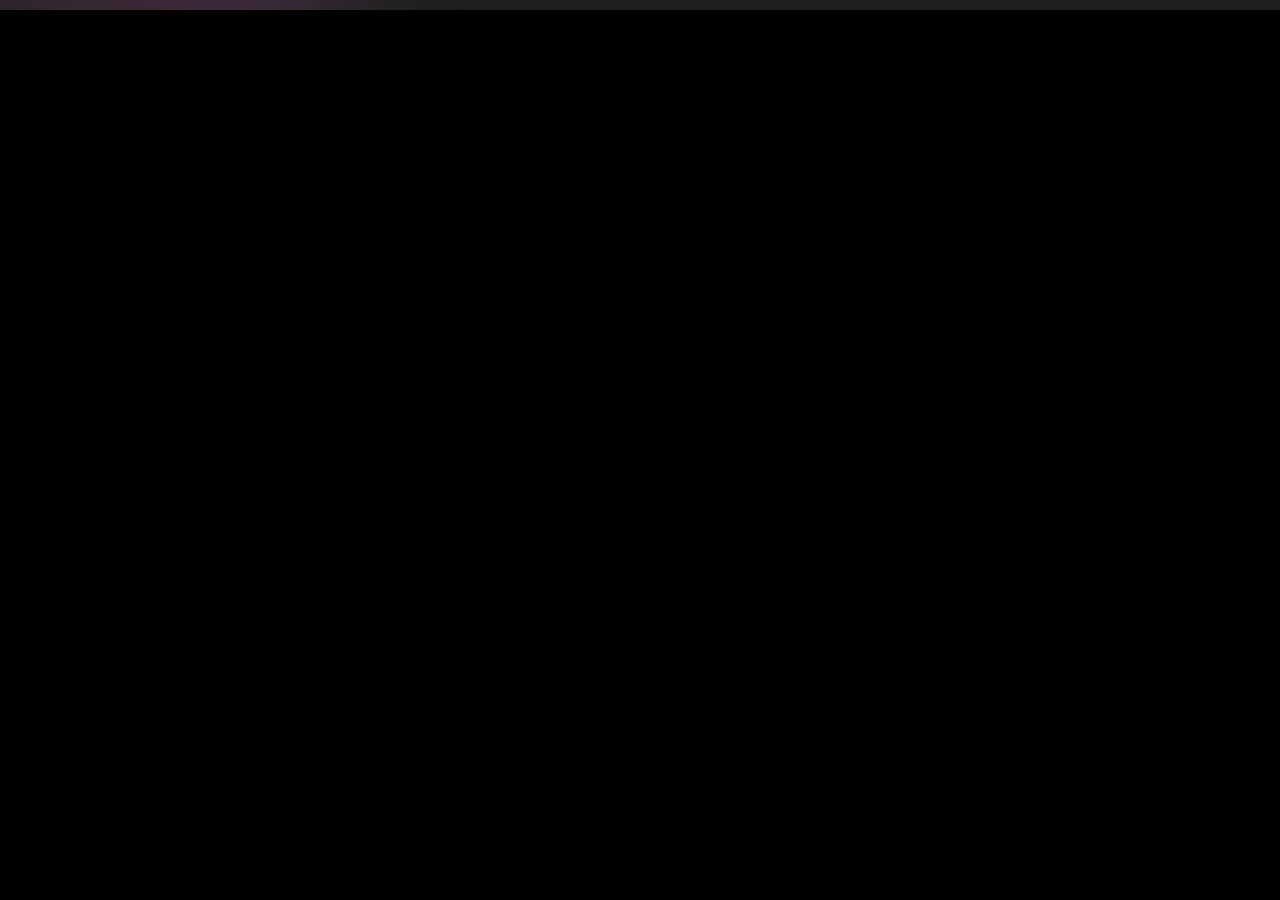
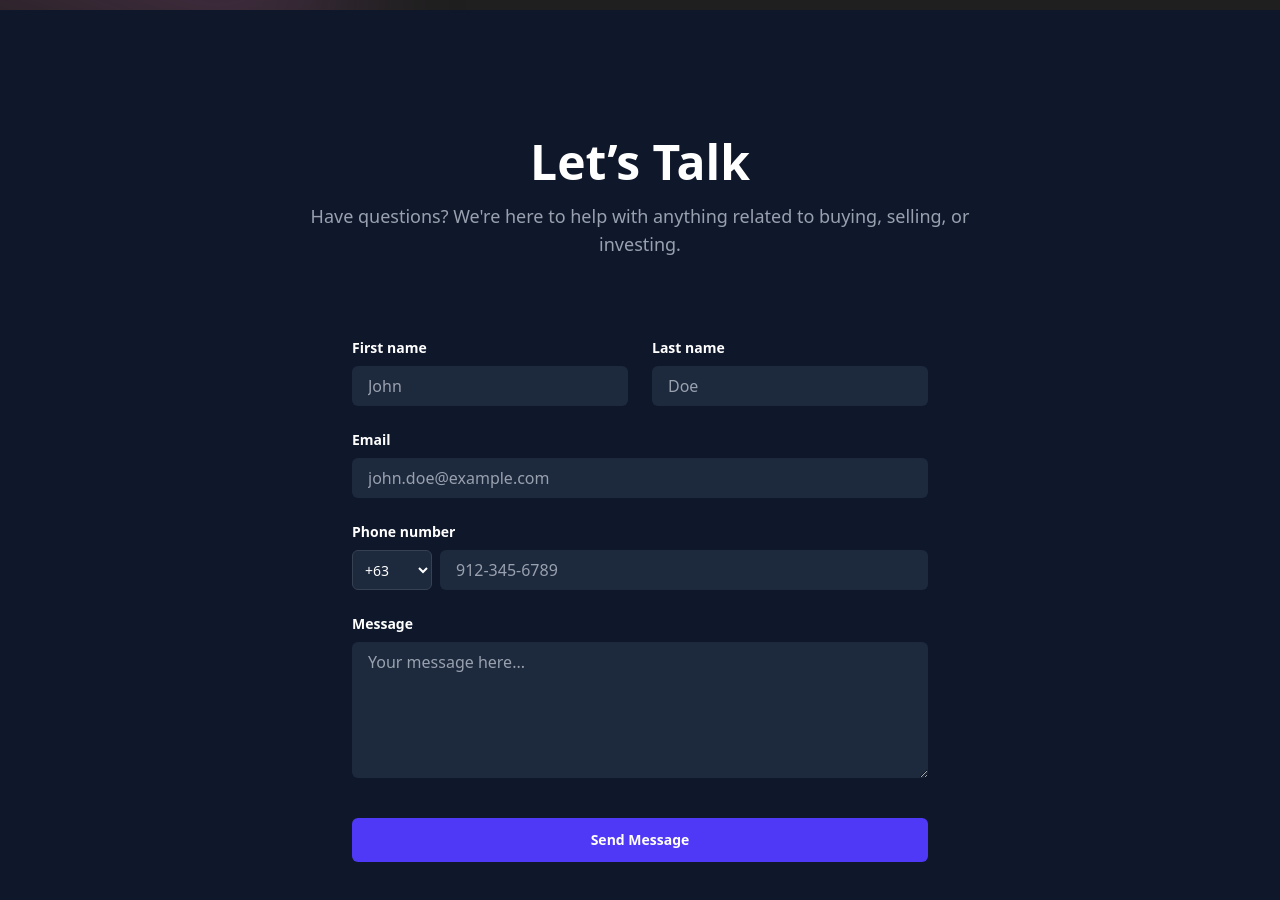
Before and after one commit to khianvictorycalderon/Rolya, a React (Vite) app: page / in a window 1280 px wide. Shown: the part 6060-6960 px from the top of the page. Before the commit the page ends 6070 px from the top, so only its background shows below. Built offline with nearby package versions, Linux system fonts and the light colour scheme; grey boxes are pictures that could not be loaded.

Commit message:
Added contact us

```diff
--- a/src/App.tsx
+++ b/src/App.tsx
@@ -7,6 +7,7 @@ import { slideToID } from "./Utility";
 import TalkAgent from "./static_components/talk_agent";
 import ServiceOffers from "./static_components/service_offer";
 import AboutUs from "./static_components/about";
+import ContactUs from "./static_components/contact";
 
 // Only show alert on production so that I won't be annoyed in development
 const isProduction = process.env.NODE_ENV === "production";
@@ -36,7 +37,7 @@ export default function App() {
           { Label: "Rent", OnClick: () => slideToID("rental_listing") },
           { Label: "Invest", OnClick: () => slideToID("investment_listing") },
           { Label: "Service", OnClick: () => slideToID("service") },
-          { Label: "Contact", OnClick: () => alert("Contact us") },
+          { Label: "Contact", OnClick: () => slideToID("contact") },
         ]}
       />
 
@@ -299,6 +300,9 @@ export default function App() {
 
         <div id="about"/>
         <AboutUs/>
+
+        <div id="contact"/>
+        <ContactUs/>
     </>
   )
 }
--- /dev/null
+++ b/src/static_components/contact.tsx
@@ -0,0 +1,173 @@
+// Reused from previous project "Coffee Vup"
+import { useState, type FormEvent } from "react";
+
+export default function ContactUs() {
+  const [formData, setFormData] = useState({
+    firstName: "",
+    lastName: "",
+    email: "",
+    phone: "",
+    message: "",
+  });
+
+  const [errors, setErrors] = useState({
+    firstName: "",
+    lastName: "",
+    email: "",
+    phone: "",
+    message: "",
+  });
+
+  const validate = () => {
+    const newErrors = {
+      firstName: "",
+      lastName: "",
+      email: "",
+      phone: "",
+      message: "",
+    };
+
+    const emailRegex = /^[^\s@]+@[^\s@]+\.[^\s@]+$/;
+    const phoneRegex = /^[0-9\-+()\s]{7,20}$/;
+
+    if (!formData.firstName.trim()) newErrors.firstName = "First name is required.";
+    if (!formData.lastName.trim()) newErrors.lastName = "Last name is required.";
+    if (!formData.email.trim()) newErrors.email = "Email is required.";
+    else if (!emailRegex.test(formData.email)) newErrors.email = "Invalid email format.";
+    if (!formData.phone.trim()) newErrors.phone = "Phone number is required.";
+    else if (!phoneRegex.test(formData.phone)) newErrors.phone = "Invalid phone number.";
+    if (!formData.message.trim()) newErrors.message = "Message is required.";
+
+    setErrors(newErrors);
+
+    return Object.values(newErrors).every((val) => val === "");
+  };
+
+  const handleChange = (e: React.ChangeEvent<HTMLInputElement | HTMLTextAreaElement>) => {
+    setFormData({ ...formData, [e.target.name]: e.target.value });
+  };
+
+  const handleSubmit = (e: FormEvent<HTMLFormElement>) => {
+    e.preventDefault();
+    if (!validate()) return;
+    alert("Form submitted successfully!");
+    setFormData({ firstName: "", lastName: "", email: "", phone: "", message: "" });
+    setErrors({ firstName: "", lastName: "", email: "", phone: "", message: "" });
+  };
+
+  return (
+    <div id="contact" className="bg-slate-900 px-6 py-24 sm:py-32 lg:px-8">
+      <div className="mx-auto max-w-2xl text-center">
+        <h2 className="text-4xl font-semibold text-white sm:text-5xl">Let’s Talk</h2>
+        <p className="mt-4 text-lg text-gray-400">
+          Have questions? We're here to help with anything related to buying, selling, or investing.
+        </p>
+      </div>
+
+      <form onSubmit={handleSubmit} method="POST" className="mx-auto mt-16 max-w-xl sm:mt-20">
+        <div className="grid grid-cols-1 gap-x-6 gap-y-6 sm:grid-cols-2">
+
+          <div>
+            <label htmlFor="first-name" className="block text-sm font-semibold text-white">First name</label>
+            <input
+              id="first-name"
+              name="firstName"
+              type="text"
+              value={formData.firstName}
+              onChange={handleChange}
+              className={`mt-2 block w-full rounded-md bg-slate-800 px-4 py-2 text-white placeholder-gray-400 focus:outline focus:outline-indigo-500 ${
+                errors.firstName ? "outline-red-500" : "outline-none"
+              }`}
+              placeholder="John"
+            />
+            {errors.firstName && <p className="mt-1 text-sm text-red-500">{errors.firstName}</p>}
+          </div>
+
+          <div>
+            <label htmlFor="last-name" className="block text-sm font-semibold text-white">Last name</label>
+            <input
+              id="last-name"
+              name="lastName"
+              type="text"
+              value={formData.lastName}
+              onChange={handleChange}
+              className={`mt-2 block w-full rounded-md bg-slate-800 px-4 py-2 text-white placeholder-gray-400 focus:outline focus:outline-indigo-500 ${
+                errors.lastName ? "outline-red-500" : "outline-none"
+              }`}
+              placeholder="Doe"
+            />
+            {errors.lastName && <p className="mt-1 text-sm text-red-500">{errors.lastName}</p>}
+          </div>
+
+          <div className="sm:col-span-2">
+            <label htmlFor="email" className="block text-sm font-semibold text-white">Email</label>
+            <input
+              id="email"
+              name="email"
+              type="email"
+              value={formData.email}
+              onChange={handleChange}
+              className={`mt-2 block w-full rounded-md bg-slate-800 px-4 py-2 text-white placeholder-gray-400 focus:outline focus:outline-indigo-500 ${
+                errors.email ? "outline-red-500" : "outline-none"
+              }`}
+              placeholder="john.doe@example.com"
+            />
+            {errors.email && <p className="mt-1 text-sm text-red-500">{errors.email}</p>}
+          </div>
+
+          <div className="sm:col-span-2">
+            <label htmlFor="phone" className="block text-sm font-semibold text-white">Phone number</label>
+            <div className="mt-2 flex gap-2">
+              <select
+                id="country"
+                name="country"
+                className="w-20 rounded-md bg-slate-800 px-2 py-2 text-sm text-white border border-gray-700"
+              >
+                <option>+63</option>
+                <option>+1</option>
+                <option>+44</option>
+              </select>
+              <input
+                id="phone"
+                name="phone"
+                type="text"
+                placeholder="912-345-6789"
+                value={formData.phone}
+                onChange={handleChange}
+                className={`flex-1 rounded-md bg-slate-800 px-4 py-2 text-white placeholder-gray-400 focus:outline focus:outline-indigo-500 ${
+                  errors.phone ? "outline-red-500" : "outline-none"
+                }`}
+              />
+            </div>
+            {errors.phone && <p className="mt-1 text-sm text-red-500">{errors.phone}</p>}
+          </div>
+
+          <div className="sm:col-span-2">
+            <label htmlFor="message" className="block text-sm font-semibold text-white">Message</label>
+            <textarea
+              id="message"
+              name="message"
+              rows={5}
+              value={formData.message}
+              onChange={handleChange}
+              placeholder="Your message here..."
+              className={`mt-2 block w-full rounded-md bg-slate-800 px-4 py-2 text-white placeholder-gray-400 focus:outline focus:outline-indigo-500 ${
+                errors.message ? "outline-red-500" : "outline-none"
+              }`}
+            />
+            {errors.message && <p className="mt-1 text-sm text-red-500">{errors.message}</p>}
+          </div>
+        </div>
+
+        <div className="mt-10">
+          <button
+            type="submit"
+            className="w-full rounded-md bg-indigo-600 px-6 py-3 text-sm font-semibold text-white hover:bg-indigo-500 focus:outline-offset-2 focus:outline-indigo-500 transition hover:cursor-pointer"
+          >
+            Send Message
+          </button>
+        </div>
+      </form>
+    </div>
+  );
+}
```
